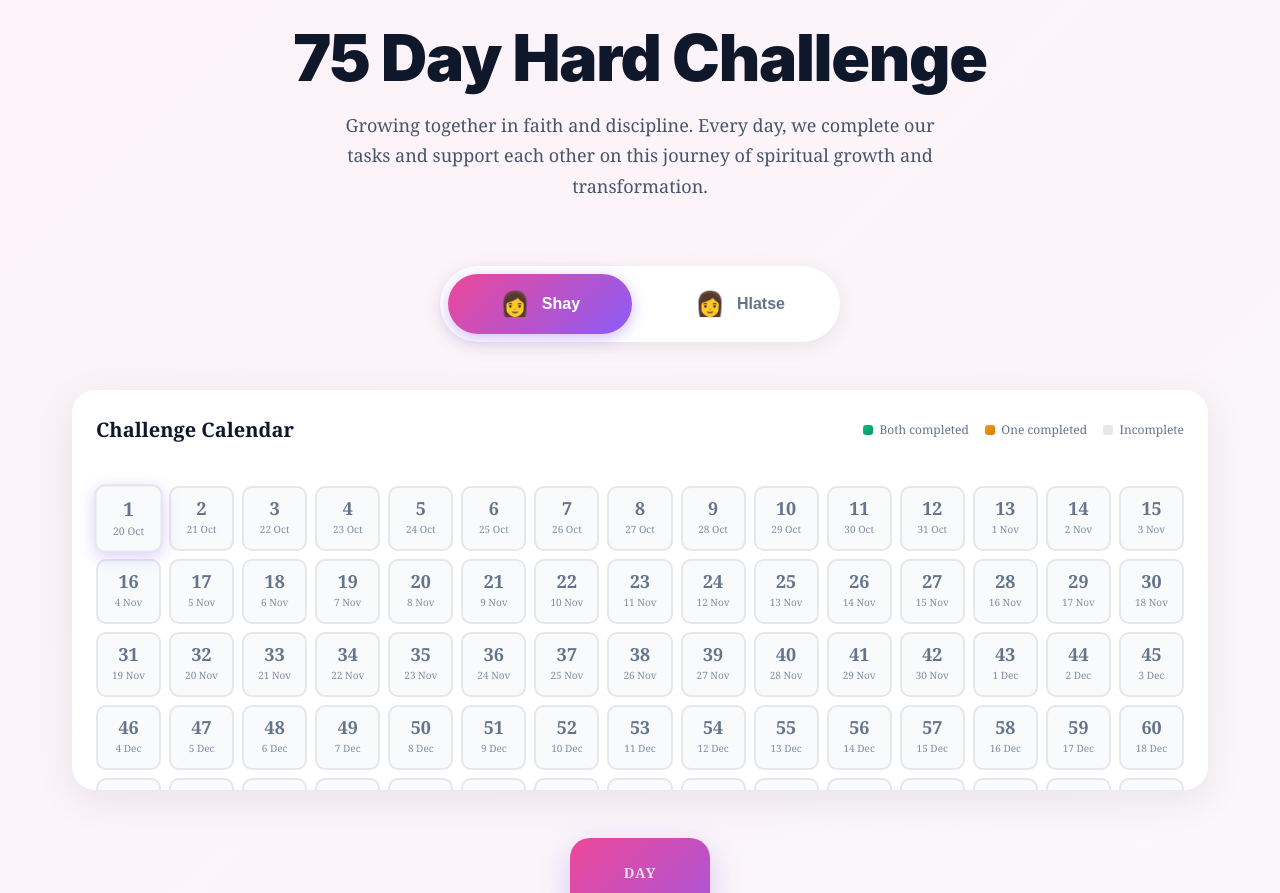
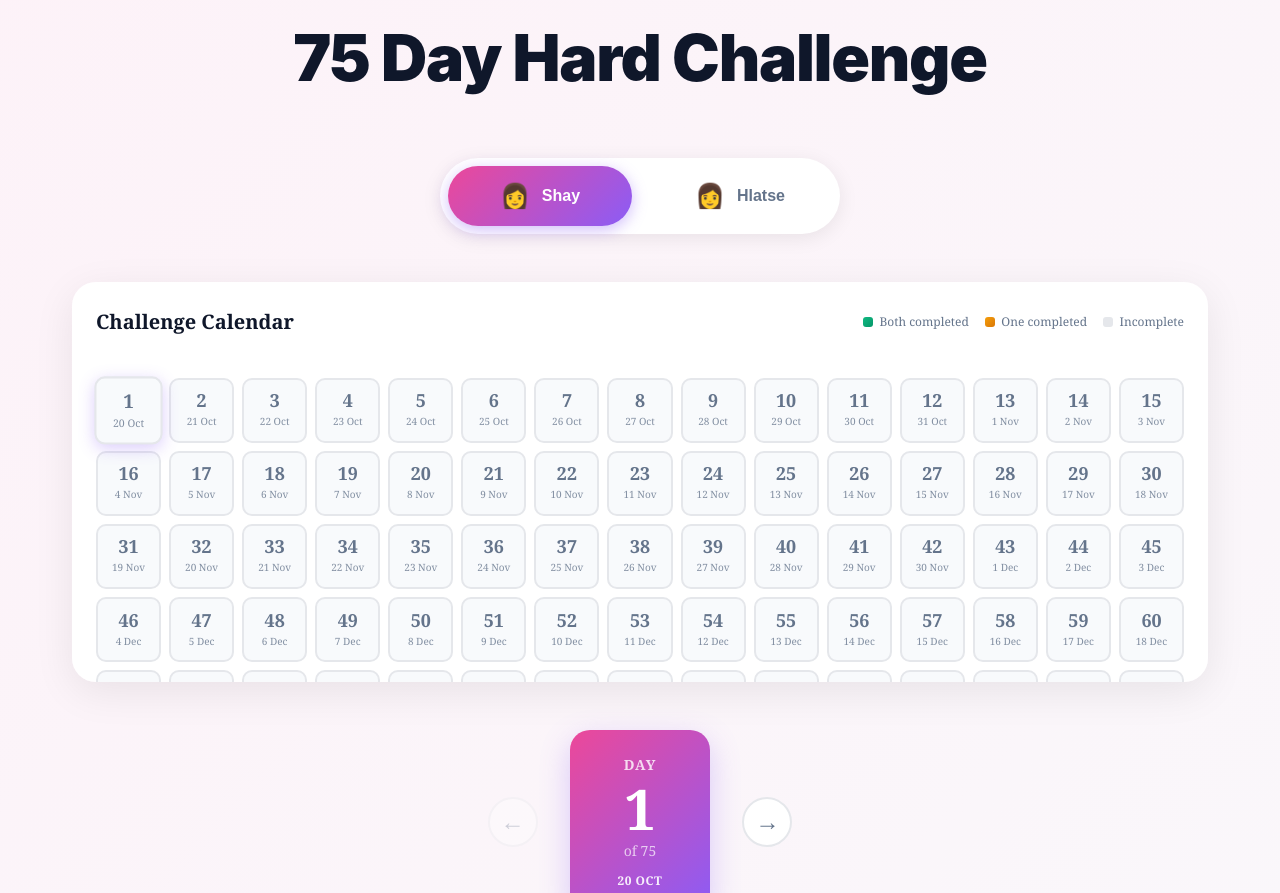
Before and after one commit to NaumM09/bae, a React (Create React App) app: page / in a window 1280 px wide. Shown: the part 937-1830 px from the top of the page. Built offline with nearby package versions, Linux system fonts and the light colour scheme; no server answers; the database is empty.

Commit message:
changed text

```diff
--- a/src/components/Hard75Section.js
+++ b/src/components/Hard75Section.js
@@ -122,10 +122,6 @@ const Hard75Section = () => {
           <h2 className="hard75-title">
             75 Day Hard Challenge
           </h2>
-          <p className="hard75-description">
-            Growing together in faith and discipline. Every day, we complete our tasks
-            and support each other on this journey of spiritual growth and transformation.
-          </p>
         </div>
 
         {/* User Toggle - Moved to top */}
```
